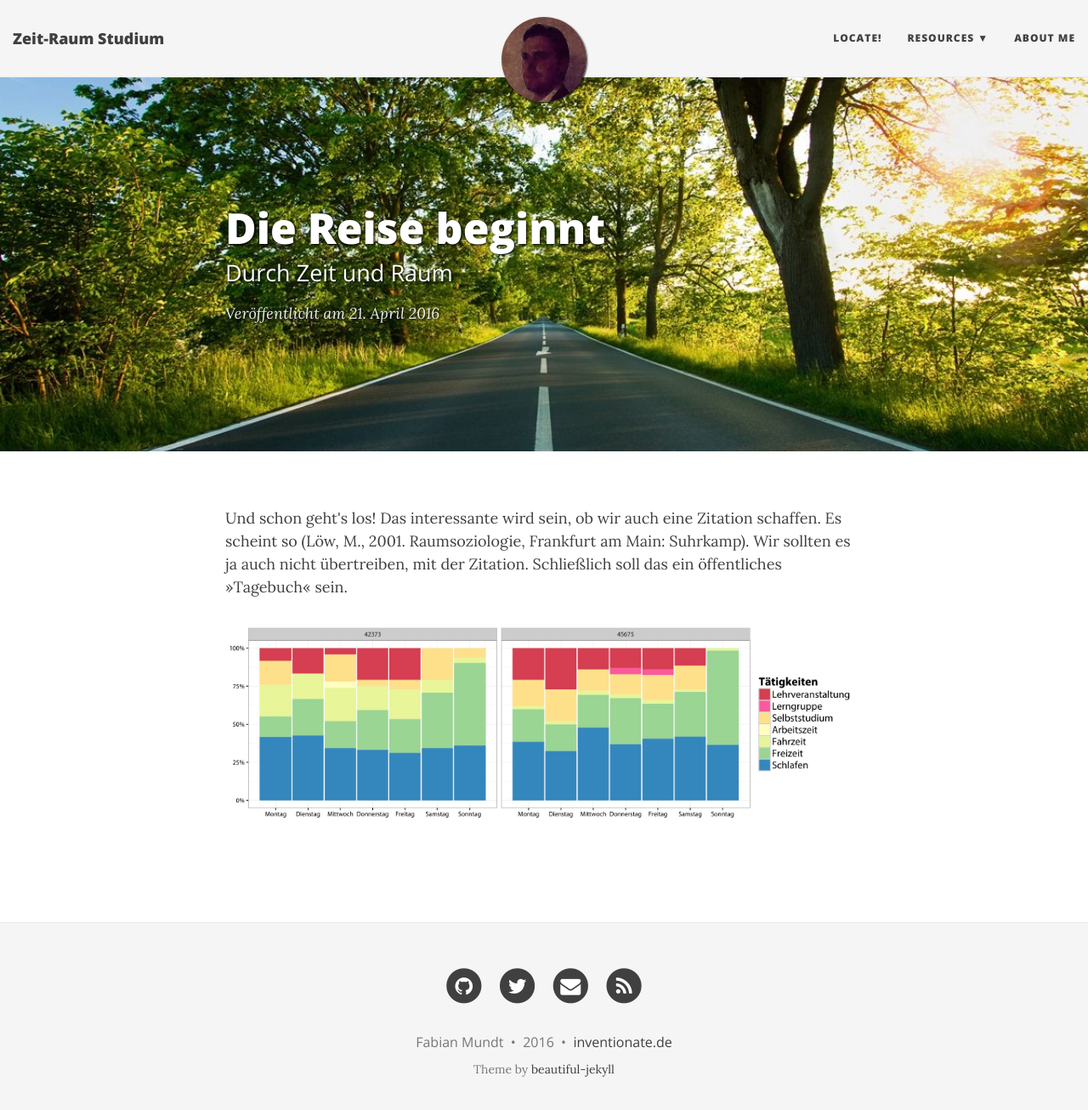
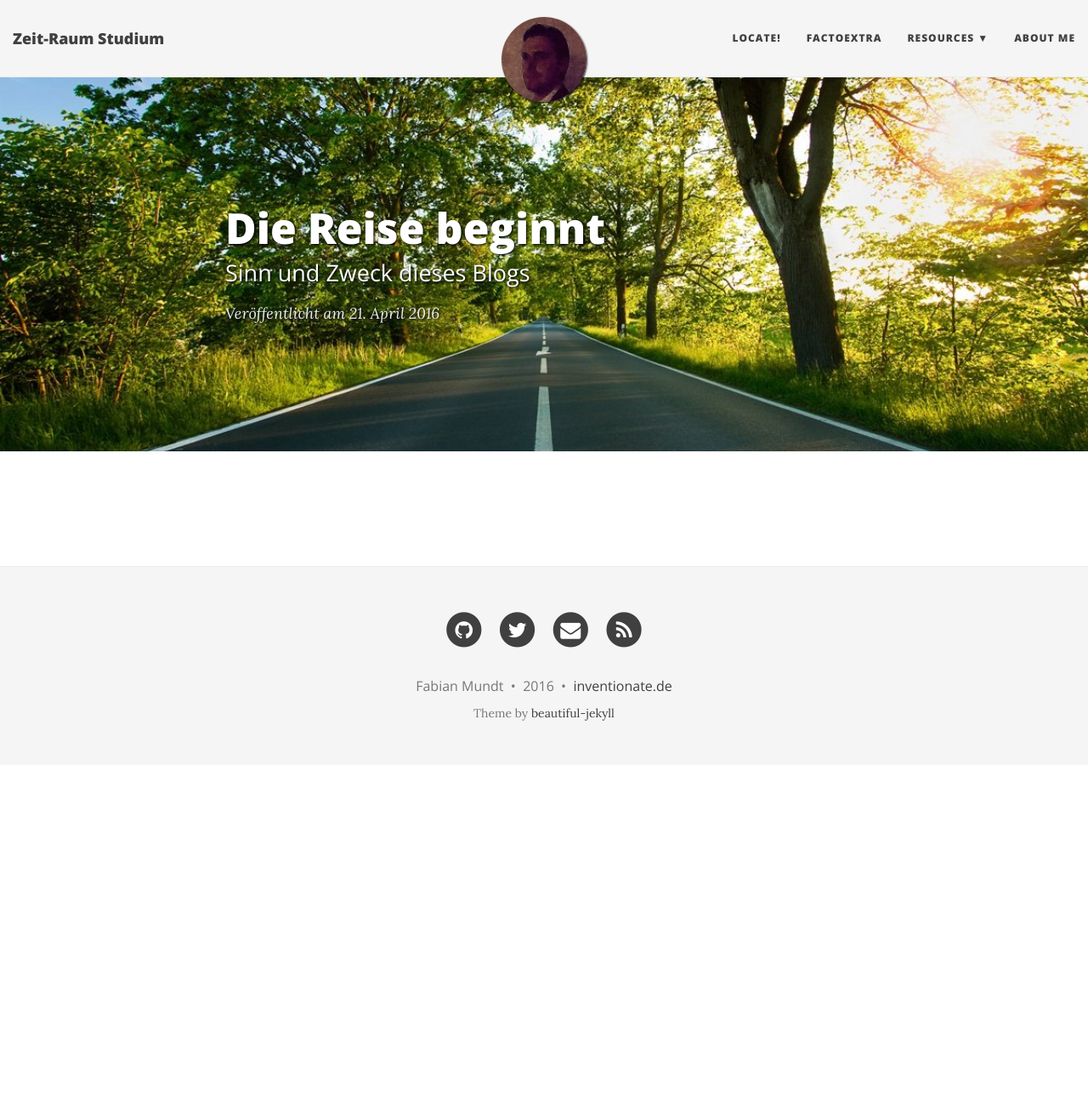
Before and after one commit to inventionate/inventionate-github-pages-backup, a Jekyll site: the page built from _posts/2016-04-21-erster-beitrag.md, in a window 1280 px wide and 1319 px high. Shown: the top 1306 px of the window at 85% size. Built offline with Jekyll 4.4.1, drawn with Linux system fonts in a browser that asks for light colours; nearby versions of some CDN libraries.

Commit message:
factoextra link.

```diff
--- a/_config.yml
+++ b/_config.yml
@@ -24,6 +24,7 @@ description: Dokumentation meines Promotionsvorhabens.
 # List of links in the navigation bar
 navbar-links:
   Locate!: "http://rapps.ph-karlsruhe.de/users/fmundt/Locate/"
+  factoextra: "http://www.sthda.com/english/rpkgs/factoextra/"
   Resources:
     - Academia: "https://cermat.academia.edu/FabianMundt"
     - GitHub: "https://github.com/inventionate"
--- a/_posts/2016-04-21-erster-beitrag.md
+++ b/_posts/2016-04-21-erster-beitrag.md
@@ -1,12 +1,6 @@
 ---
 layout: post
 title: Die Reise beginnt
-subtitle: Durch Zeit und Raum
+subtitle: Sinn und Zweck dieses Blogs
 bigimg: /img/path.jpg
 ---
-
-Und schon geht's los! Das interessante wird sein, ob wir auch eine Zitation schaffen. Es scheint so (Löw, M., 2001. Raumsoziologie, Frankfurt am Main: Suhrkamp). Wir sollten es ja auch nicht übertreiben, mit der Zitation. Schließlich soll das ein öffentliches "Tagebuch" sein.
-
-![Mit Beschreibung][image-1]
-
-[image-1]:	/img/int.jpg "Ein Test"
```
